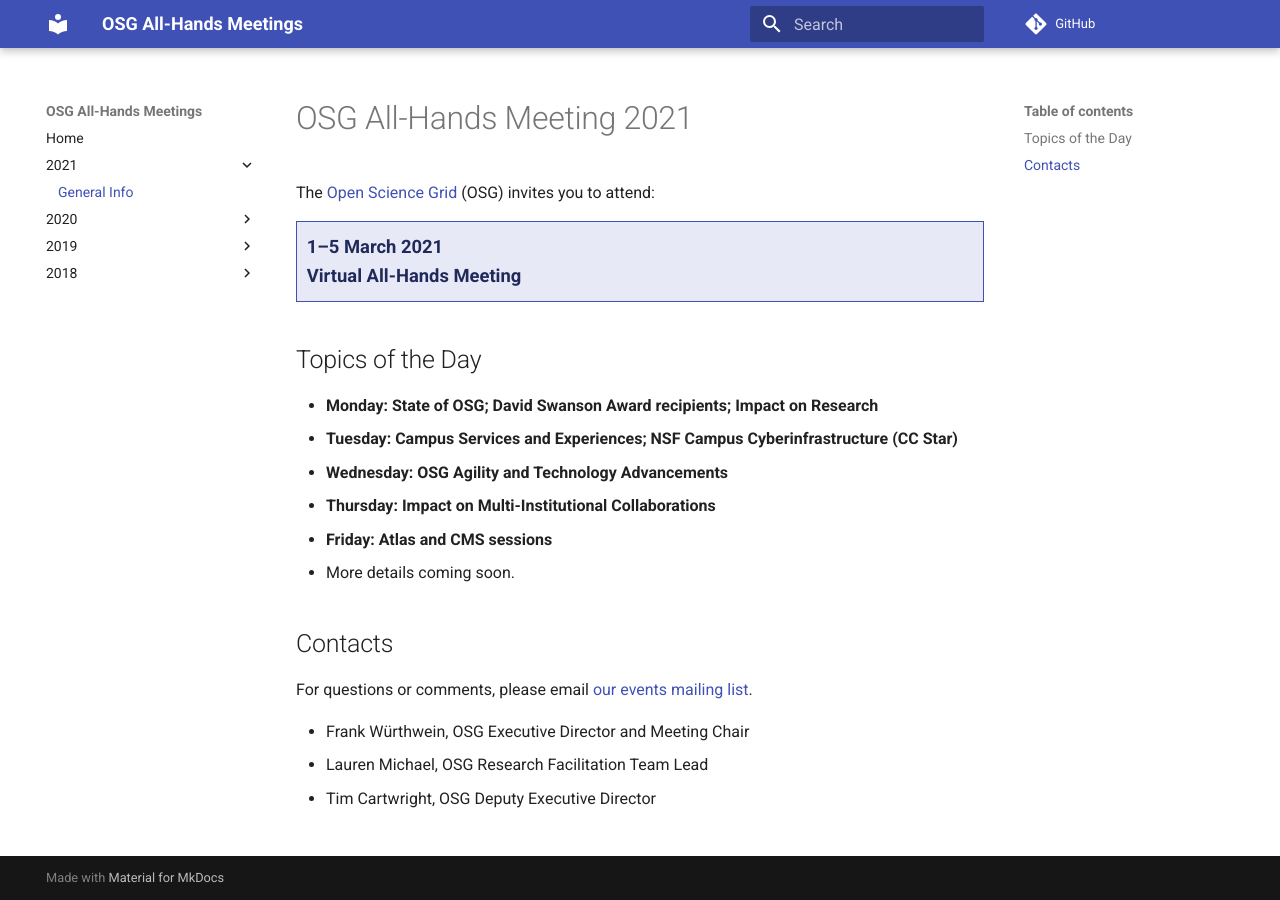
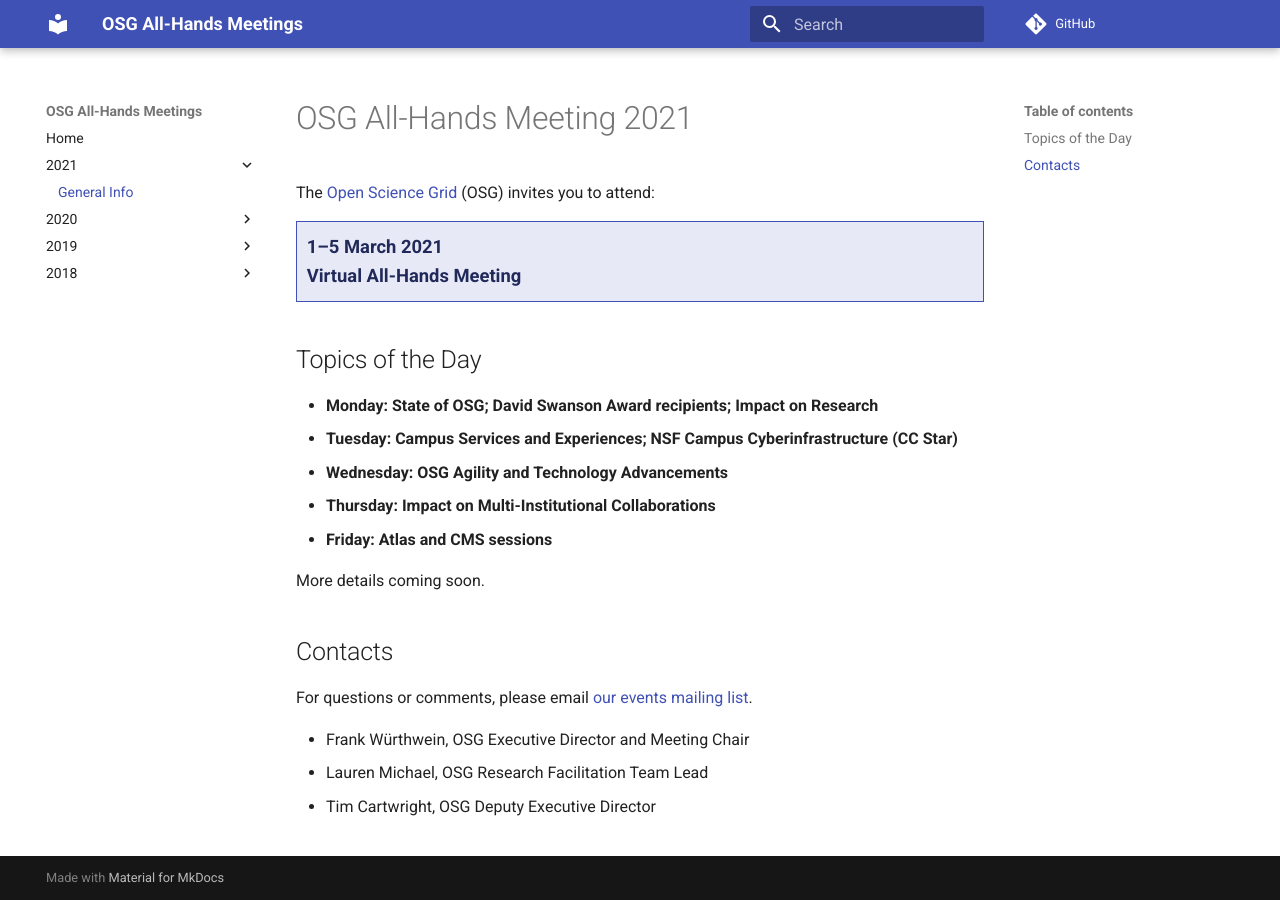
Before and after one commit to osg-htc/all-hands, an MkDocs documentation site: the page built from docs/2021/index.md, in a window 1280 px wide. Built offline with MkDocs 1.6.1 and Material for MkDocs 9.7.7, drawn with Linux system fonts in a browser that asks for light colours; comment, search, counter and statistics services are not loaded.

```diff
--- a/docs/2021/index.md
+++ b/docs/2021/index.md
@@ -16,7 +16,8 @@ invites you to attend:
 * **Wednesday: OSG Agility and Technology Advancements**
 * **Thursday: Impact on Multi-Institutional Collaborations**
 * **Friday: Atlas and CMS sessions**
-* More details coming soon.
+
+More details coming soon.
 
 ## Contacts
 
```
